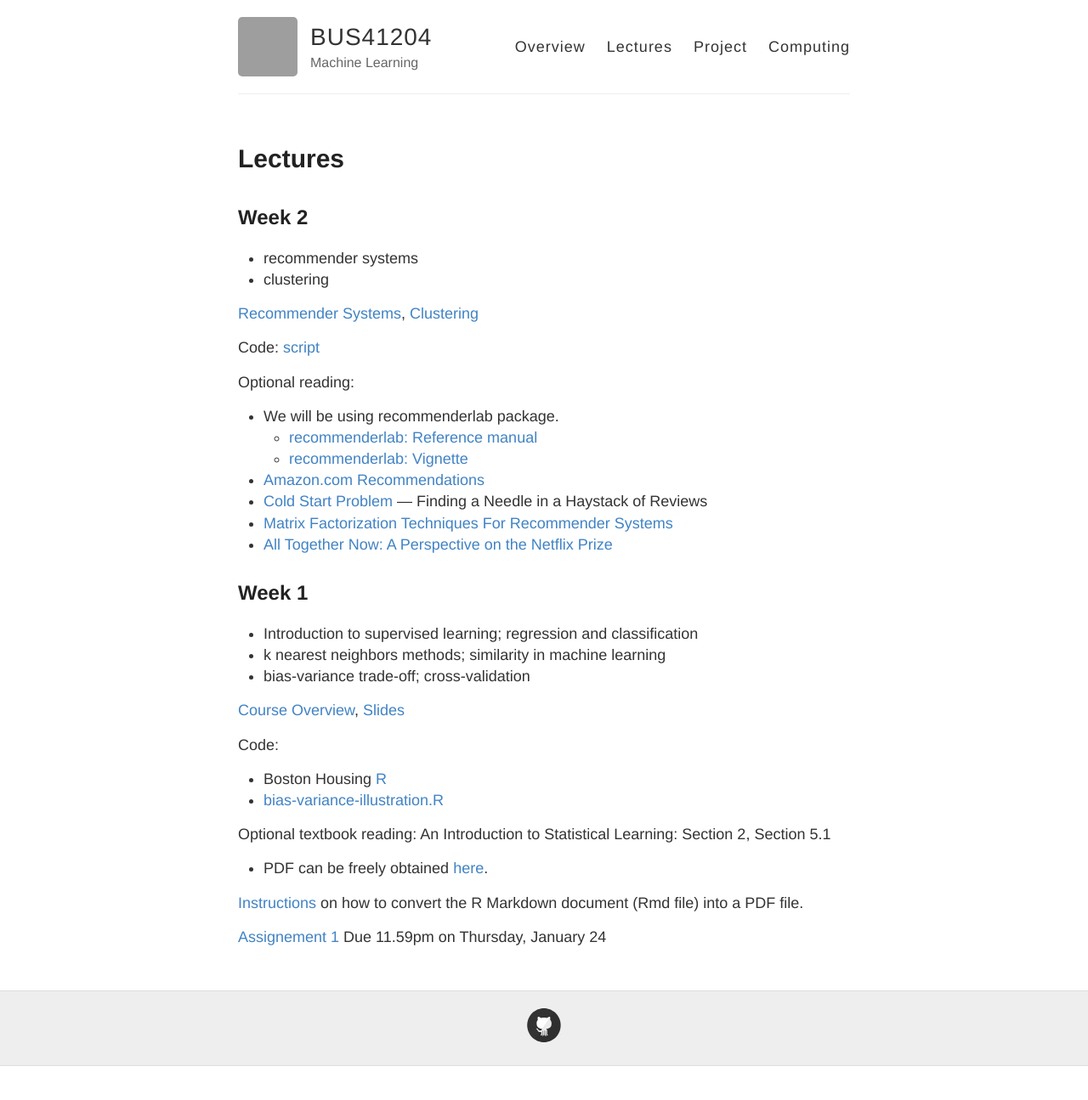
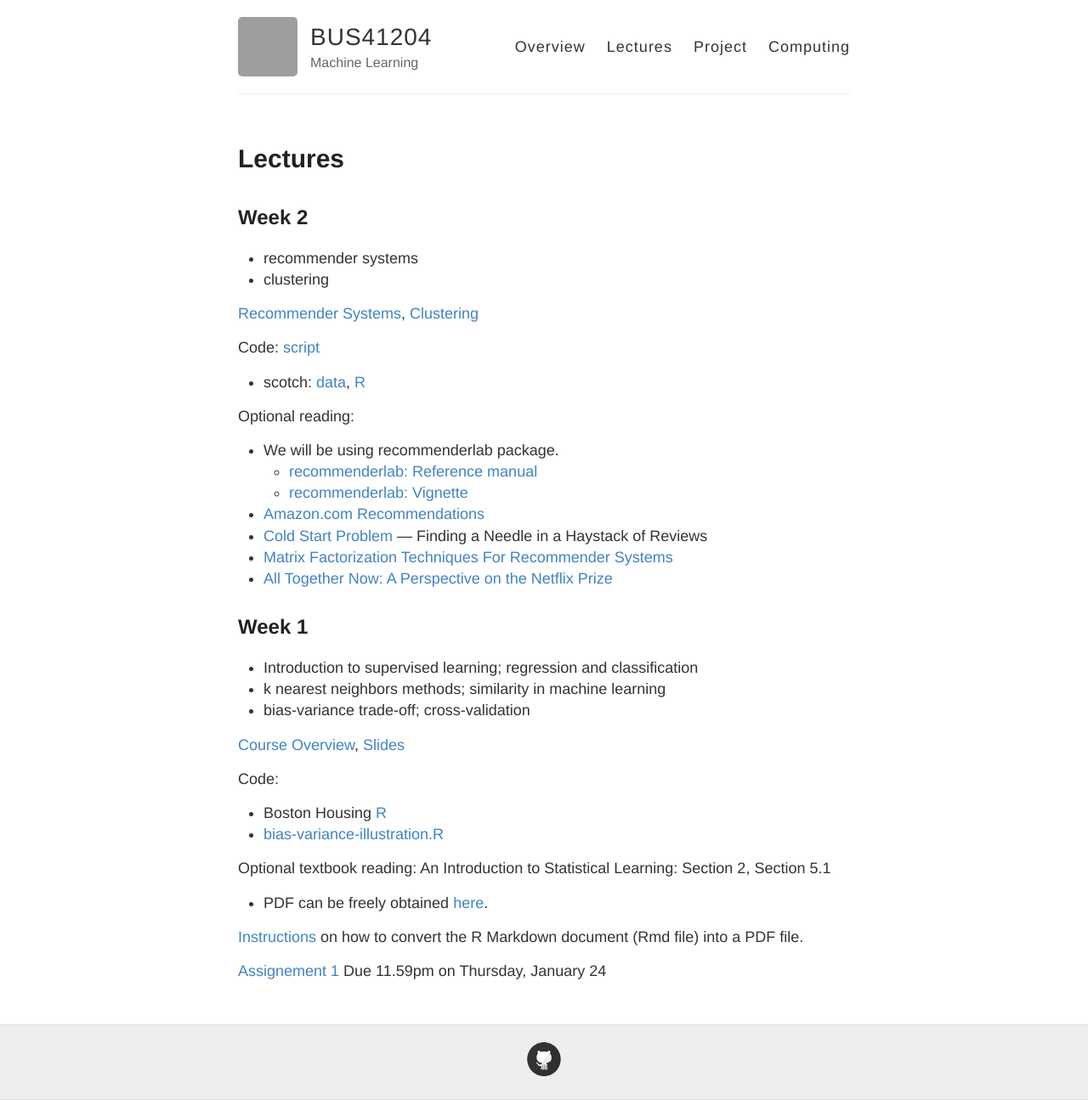
Before and after one commit to ChicagoBoothML/MLClass, a Jekyll site: the page built from lectures.md, in a window 1280 px wide. Shown: the whole page at 85% size. Built offline with Jekyll 4.4.1, drawn with Linux system fonts in a browser that asks for light colours; before the commit the page ends 1255 px from its top, so only the background shows below that; grey boxes are pictures that could not be loaded.

Commit message:
Update lectures.md

```diff
--- a/lectures.md
+++ b/lectures.md
@@ -168,6 +168,8 @@ Optional reading:
 
 Code: [script](https://github.com/ChicagoBoothML/ML2017/tree/master/lec08)
 
+* scotch: [data](https://raw.githubusercontent.com/mlakolar/BUS41000/master/data/scotch.csv), [R](https://raw.githubusercontent.com/mlakolar/BUS41000/master/data/scotch.R)
+
 Optional reading:
 
 * We will be using recommenderlab package.
```
